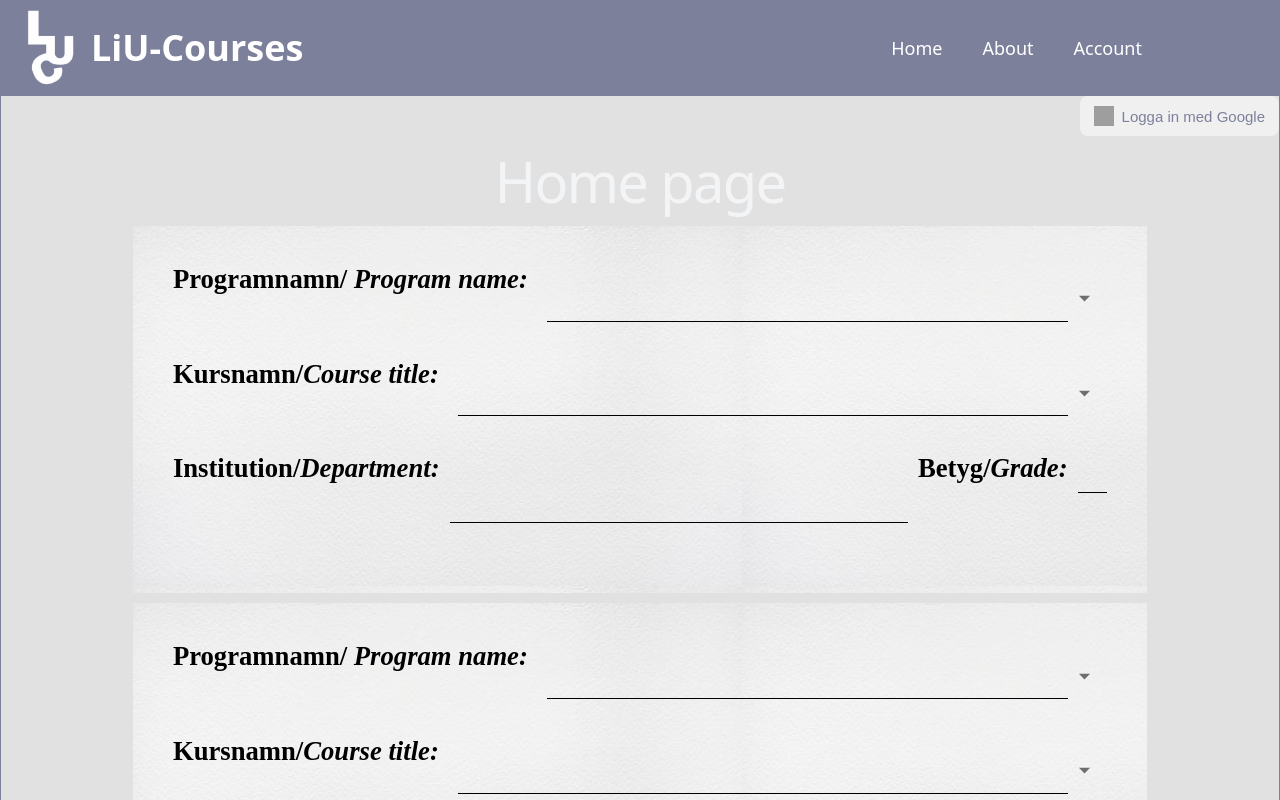
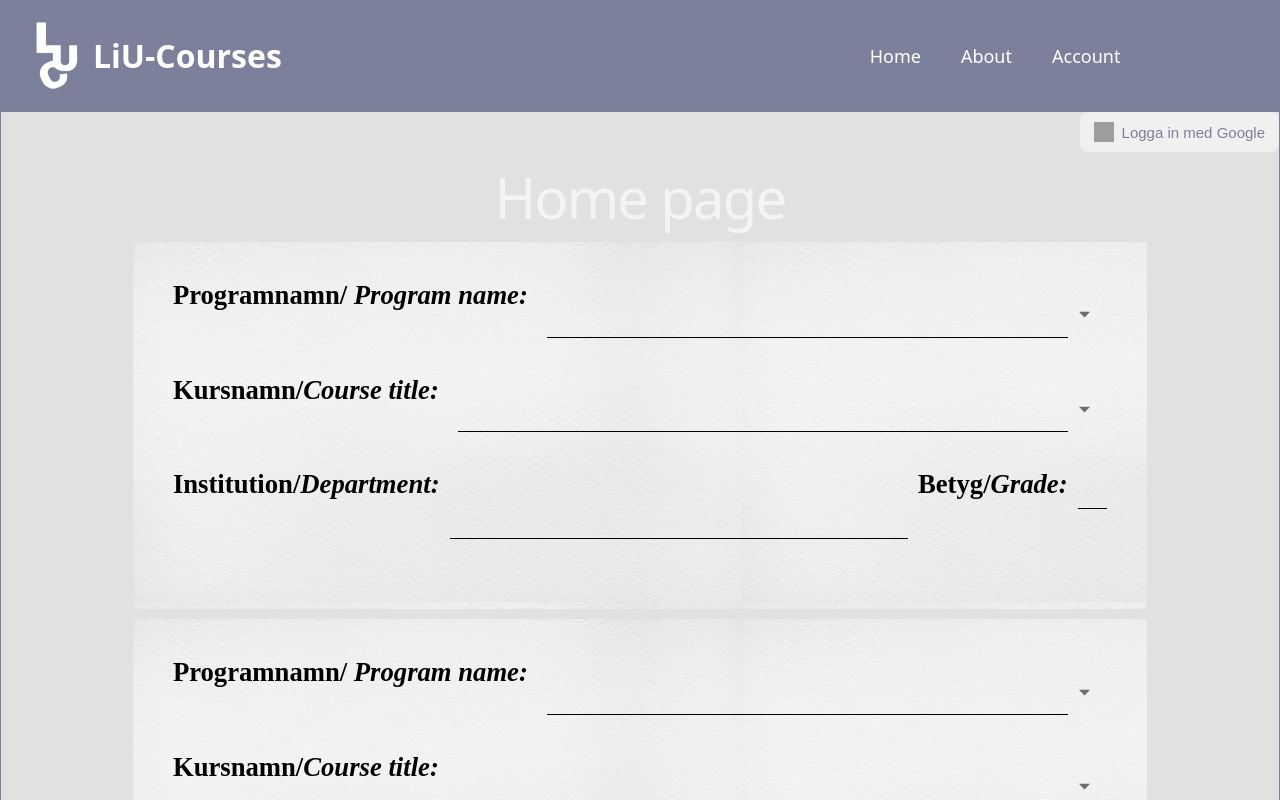
Before and after one commit to De99103/tddd27, a React (Vite) app in the folder tddd27-project/: page / in a window 1280 px wide. Shown: the top 800 px of the page. Built offline with nearby package versions, Linux system fonts and the light colour scheme; no server answers; grey boxes are pictures that could not be loaded.

Commit message:
Fixar branchfel

```diff
--- a/tddd27-project/src/components/common/hamburger/Hamburger.jsx
+++ b/tddd27-project/src/components/common/hamburger/Hamburger.jsx
@@ -18,6 +18,7 @@ Fattar inte hur man importerar variabeln "isOpen" till CSS-filen */}
             <style>{`
 
                 .burger1 {
+
                     transform: ${isOpen ? "translateY(0.65rem) rotate(-45deg)" : "translateY(0) rotate(0)"};
                 }
                 .burger2 {
@@ -27,6 +28,7 @@ Fattar inte hur man importerar variabeln "isOpen" till CSS-filen */}
                 .burger3 {
                     transform: ${isOpen ? "translateY(-0.65rem) rotate(45deg)" : "translateY(0) rotate(0)"};
                 }
+
             `}</style>
         </>
     );
--- a/tddd27-project/src/components/common/header/Header.css
+++ b/tddd27-project/src/components/common/header/Header.css
@@ -3,8 +3,6 @@ header {
     flex-direction: row;
     background-color: #7c809b;
     color: white;
-    height: 12vh;
-    width: 100%;
 }
 
 .logo-name-container {
@@ -16,13 +14,12 @@ header {
 }
 
 .logo {
-    height: 10vh;
-    padding: 10px 0px 10px 10px;
+    height: 9vh;
+    padding: 20px 0px 20px 20px;
 }
 
 .logo-name-container p {
-    font-size: 2em;
-    /* padding: 10px 10px 10px 0px; */
+    font-size: xx-large;
     font-weight: bold;
 }
 
@@ -31,8 +28,6 @@ header {
     flex-direction: row;
     justify-content: right;
     width: 70%;
-    z-index: 12;
-    height: 12vh;
 }
 
 .navbar-items-desktop {
@@ -65,10 +60,11 @@ header {
     align-items: baseline;
 }
 
-@media screen and (max-width: 767px) {
+@media screen and (max-width: 880px) {
     .navbar-items {
         width: 100%;
         background-color: #7c809b;
+        padding: 10px;
     }
 
     .navbar-items a {
--- a/tddd27-project/src/components/common/header/Header.jsx
+++ b/tddd27-project/src/components/common/header/Header.jsx
@@ -45,7 +45,7 @@ function Header() {
             {/* Samma sak här med att försöka få den här CSS in i sin egna fil, men har problem med variablen "hamburgerOpen" */}
 
             <style>{`
-                @media screen and (max-width: 767px) {
+                @media screen and (max-width: 880px) {
                     .navbar-items-desktop {
                         display: ${hamburgerOpen ? "flex" : "none"};
                         flex-direction: ${hamburgerOpen ? "column" : "row"};
@@ -53,14 +53,11 @@ function Header() {
 
                     .navbar-items {
                         align-items: ${hamburgerOpen ? "normal" : "center"};
-                        height: ${hamburgerOpen ? "fit-content" : "inherit"};
                     }
 
                     .logo-name-container {
                         display: ${hamburgerOpen ? "none" : "flex"};
                     }
-
-
                 }
             `}</style>
         </header>
```
